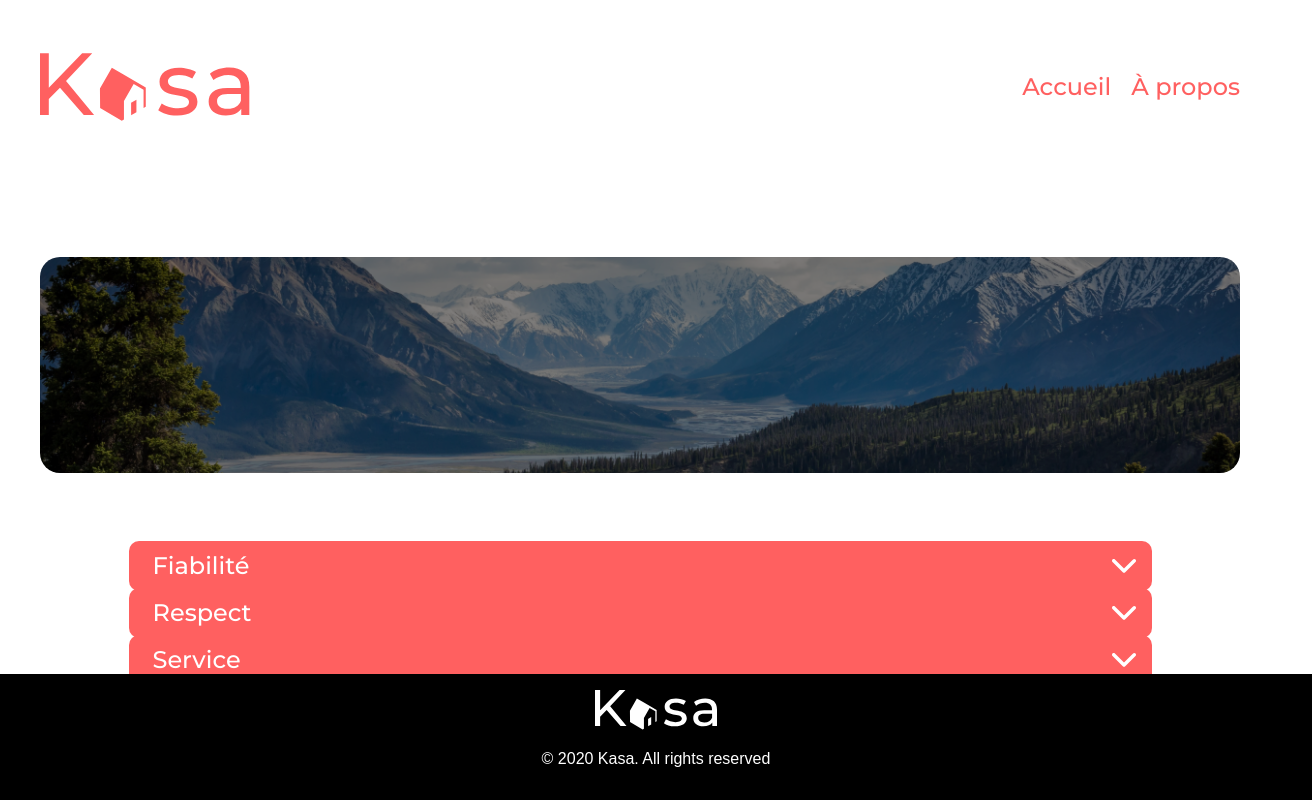
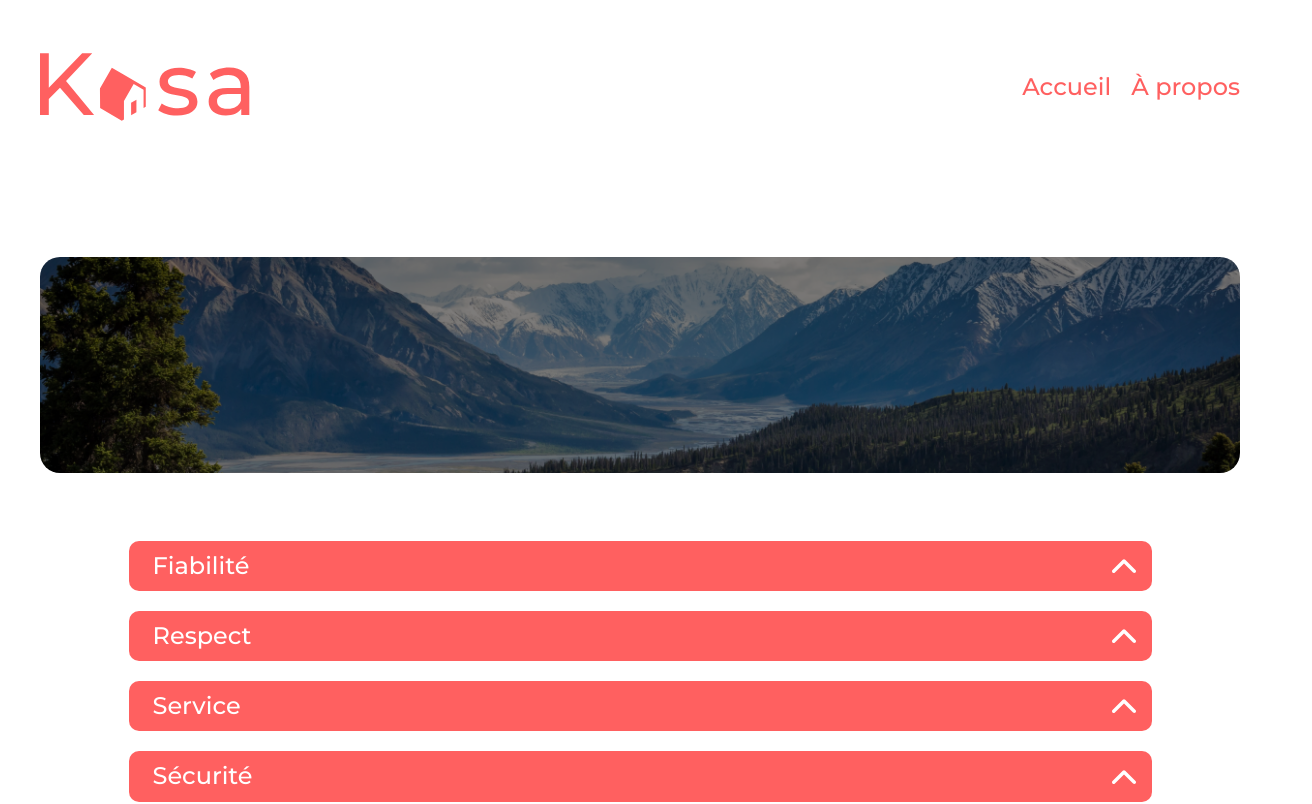
Before and after one commit to Bmajri75/kazaapp, a React (Create React App) app: page /about in a window 1280 px wide. Shown: the top 804 px of the page, 1312 px wide, since content can reach past the window. Built offline with nearby package versions, Linux system fonts and the light colour scheme.

Commit message:
Mise en place de la page a propos et du Hook useState pour l'utilisation du droptdown avec la gestion de l'etat, ajout du SCSS sous condition ouvert et fermer.

```diff
--- a/src/components/Dropdown.js
+++ b/src/components/Dropdown.js
@@ -11,15 +11,16 @@ function Dropdown({ name, description }) {
 
   return (
     <div className={`dropdown ${isOpen ? "open" : ""}`}>
-      <div className="dropdown-close" onClick={toggleDropdown}>
+      <div
+        className={`dropdown-close ${isOpen ? "open" : ""}`}
+        onClick={toggleDropdown}
+      >
         <p>{name}</p>
         <img className="arrow" src={vector} alt="arrow" />
       </div>
-      {isOpen && (
-        <div className="dropdown-content">
-          <p>{description}</p>
-        </div>
-      )}
+      <div className="dropdown-content">
+        <p>{description}</p>
+      </div>
     </div>
   );
 }
--- a/src/styles/dropdown.scss
+++ b/src/styles/dropdown.scss
@@ -1,14 +1,14 @@
 .dropdown {
   display: flex;
   flex-direction: column;
-  gap: 50px;
   width: 1023px;
-  height: 47px;
+  height: auto;
   font-family: Montserrat;
   font-size: 24px;
   font-weight: 500;
   line-height: 34.22px;
   text-align: left;
+  margin-bottom: 20px;
 
   p {
     margin: 0.5rem;
@@ -19,22 +19,42 @@
   border-radius: 10px;
   display: flex;
   justify-content: space-between;
+  align-items: center;
   background-color: #ff6060;
   color: white;
   padding: 0 1rem;
-}
+  cursor: pointer;
 
-.arrow {
-  width: 1.5rem;
+  .arrow {
+    width: 1.5rem;
+    transform: rotate(180deg); // Par défaut vers le haut
+    transition: transform 0.3s ease;
+  }
+
+  &.open .arrow {
+    transform: rotate(0deg); // Vers le bas lorsqu'il est ouvert
+  }
 }
 
 .dropdown-content {
+  display: none;
   font-family: Montserrat;
   font-weight: 400;
   line-height: 34.22px;
   text-align: left;
   background: #f6f6f6;
+  width: calc(
+    100% - 2rem
+  ); // S'assurer que le contenu ne dépasse pas par la droite
+  padding: 10px;
+  border: 1px solid #ccc;
+  border-radius: 10px;
+
   p {
     margin: 0;
   }
 }
+
+.dropdown.open .dropdown-content {
+  display: block;
+}
--- a/src/styles/footer.scss
+++ b/src/styles/footer.scss
@@ -3,7 +3,7 @@ footer {
   color: white;
   text-align: center;
   padding: 1rem;
-  position: fixed; // Pour le faire disparaitre enlever le fixed
+  //position: fixed; // Pour le faire disparaitre enlever le fixed
   bottom: 0;
   width: 100%;
 }
```
